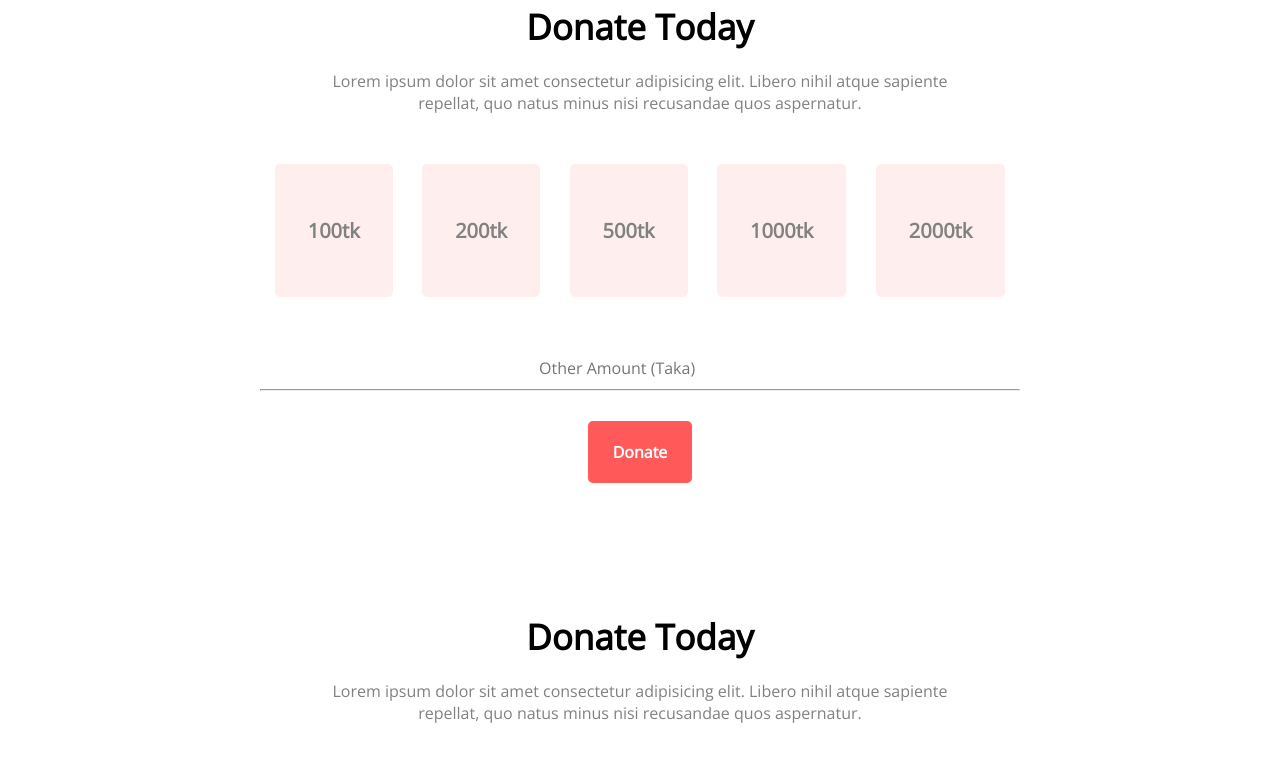
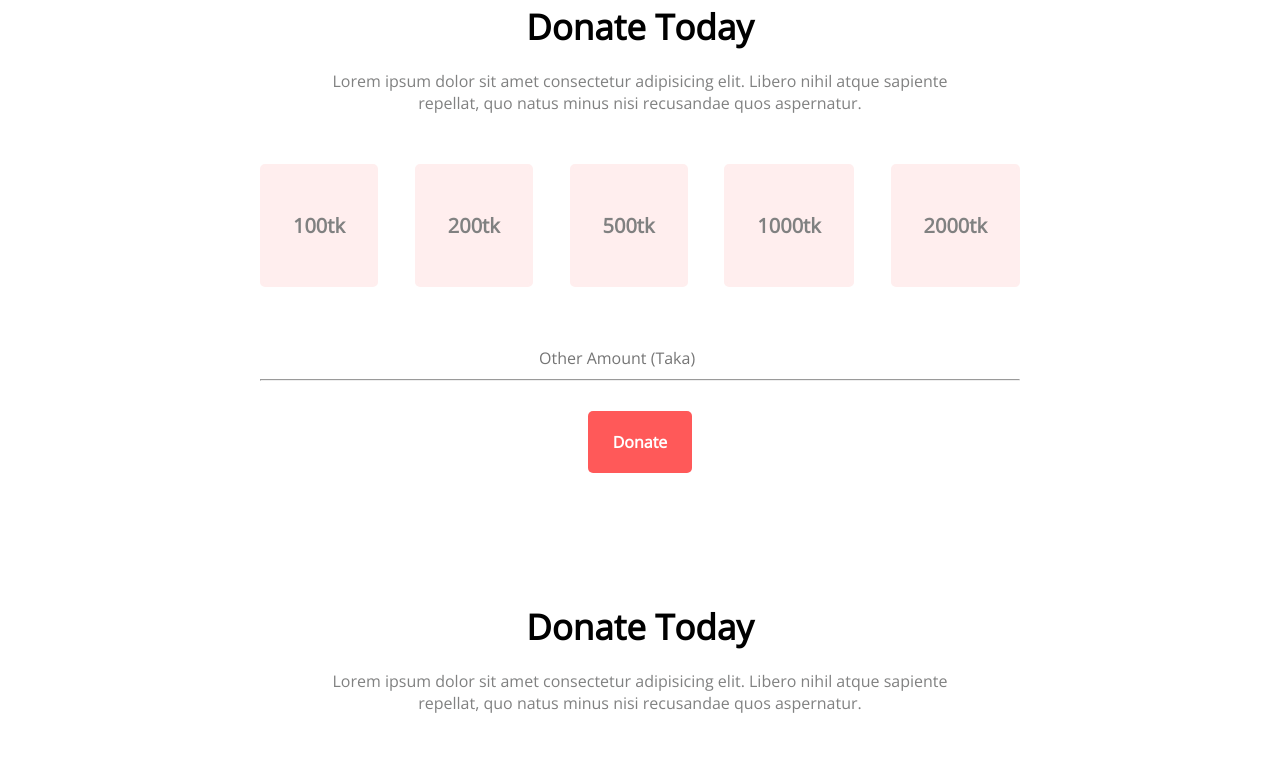
Before and after one commit to Md-Borhan/Donate_project_PH, a plain HTML site: page index.html in a window 1280 px wide. Shown: the part 927-1688 px from the top of the page. Drawn offline with nearby package versions, Linux system fonts and the light colour scheme.

Commit message:
finally complete

```diff
--- a/css/style.css
+++ b/css/style.css
@@ -61,13 +61,13 @@ section {
 }
 .donate-amount {
   display: flex;
-  justify-content: space-around;
+  justify-content: space-between;
   margin-bottom: 60px;
 }
 .amount {
   background: #ffeeee;
   text-align: center;
-  padding: 50px 30px;
+  padding: 45px 30px;
   border-radius: 5px;
   font-size: 20px;
   font-weight: 900;
@@ -180,6 +180,7 @@ section {
 
 /* Footer Section */
 footer{
+  margin-top: 130px;
   background: #0b0d17;
   text-align: center;
   padding: 50px 0;
```
